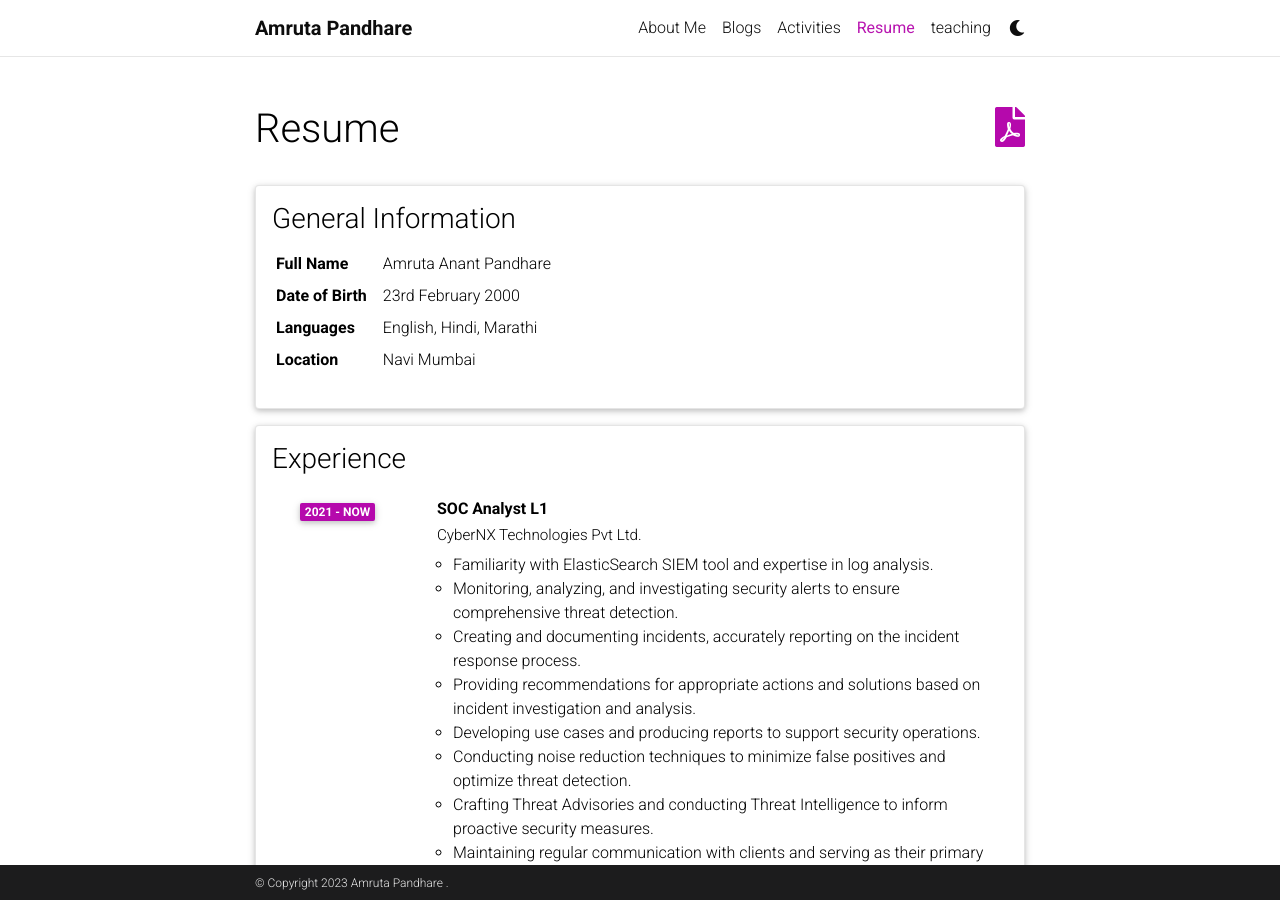
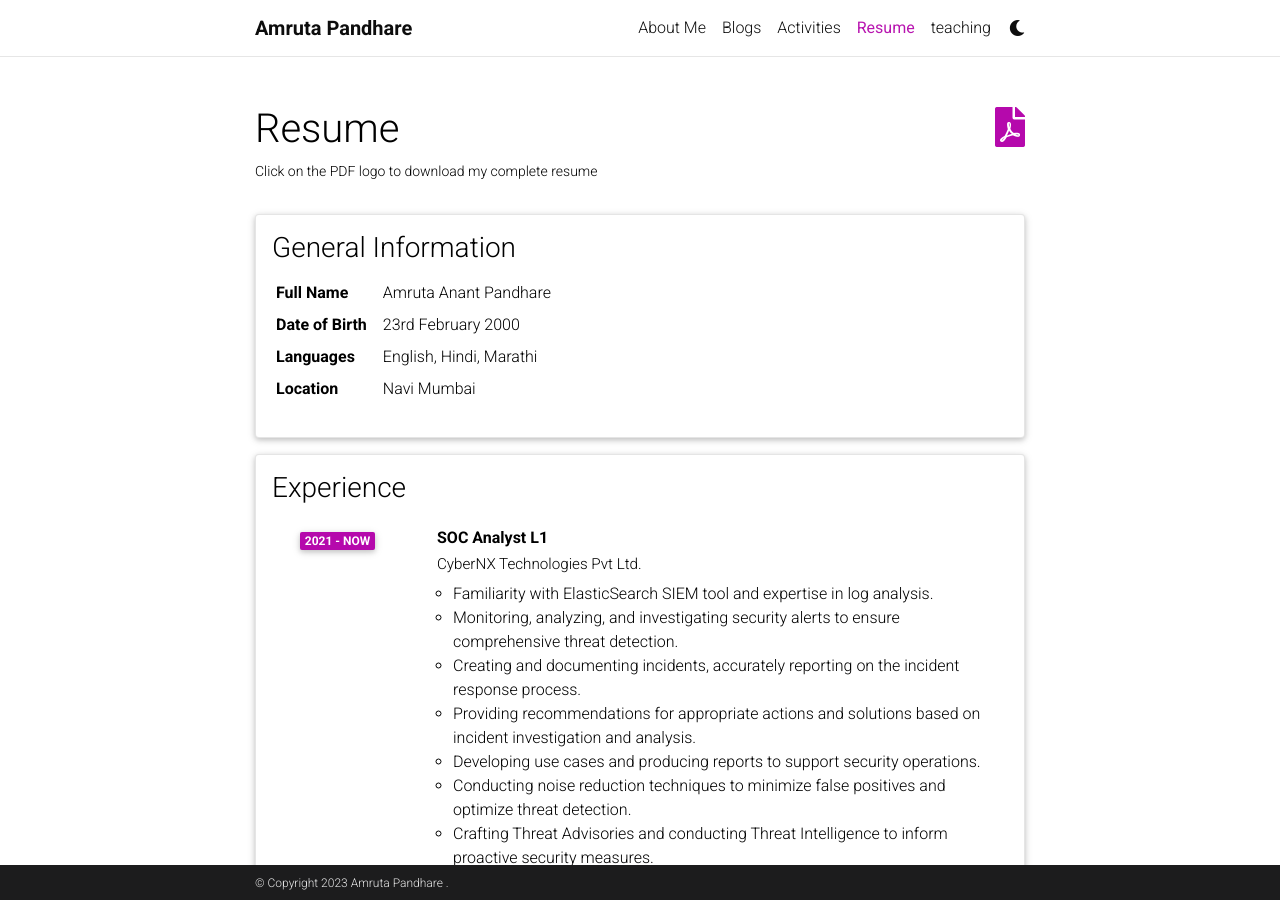
Before and after one commit to AmrutaPandhare/AmrutaPandhare.github.io, a Jekyll site: the page built from _pages/cv.md, in a window 1280 px wide and 900 px high. Built offline with Jekyll 4.4.1, drawn with Linux system fonts in a browser that asks for light colours; comment, search, counter and statistics services are not loaded; a style sheet for code colours, icons or effects is not loaded.

Commit message:
Update cv.md

```diff
--- a/_pages/cv.md
+++ b/_pages/cv.md
@@ -2,6 +2,7 @@
 layout: cv
 permalink: /resume/
 title: Resume
+description: Click on the PDF logo to download my complete resume
 nav: true
 nav_order: 4
 cv_pdf: Amruta Pandhare Resume - March 2023.pdf
```
